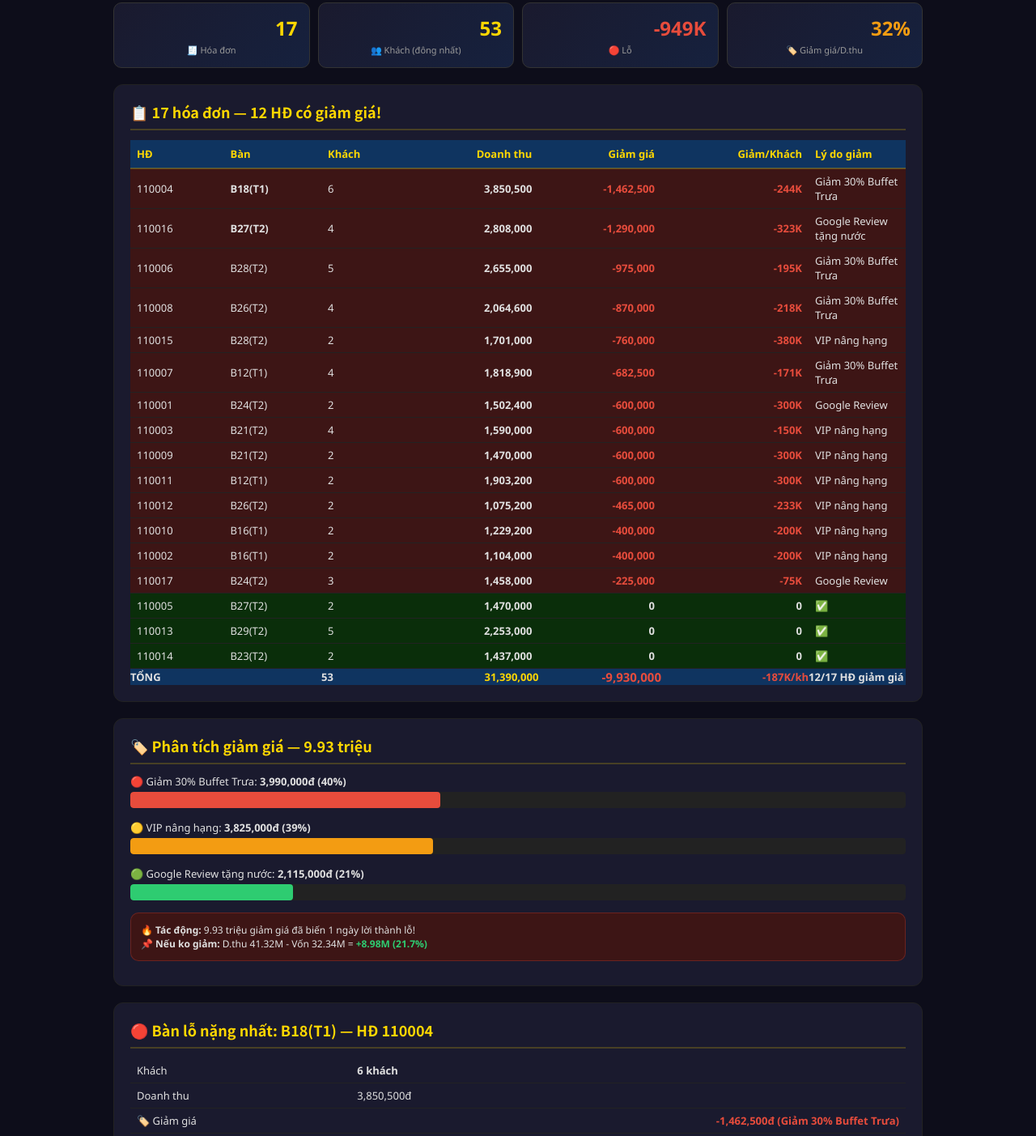
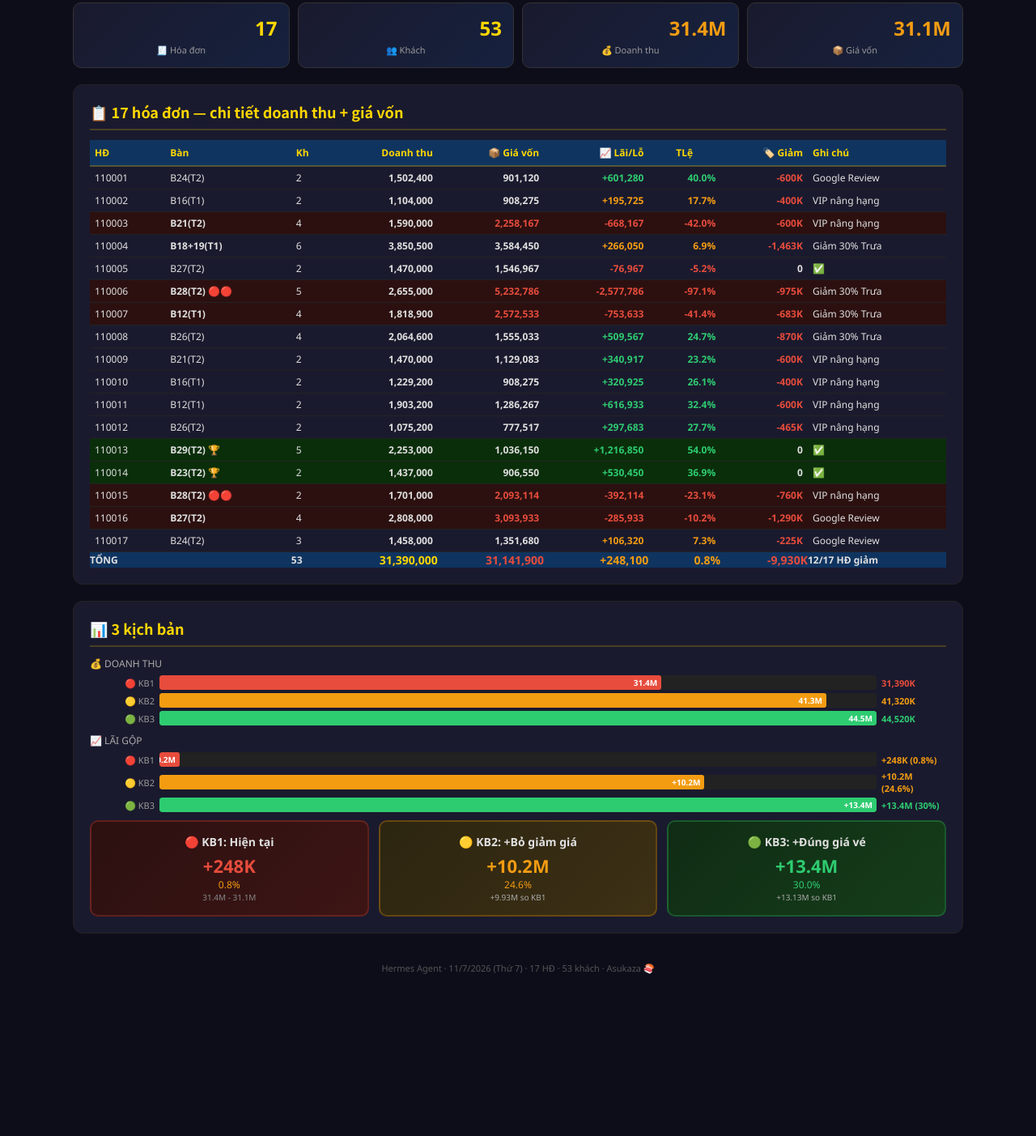
Before and after one commit to dunglan12333/ngay11-7, a plain HTML site: page index.html in a window 1280 px wide. Shown: the part 175-1578 px from the top of the page at 81% size. After the commit the page ends 1423 px from the top, so only its background shows below. Drawn offline with Linux system fonts and the light colour scheme.

Commit message:
Update: thêm giá vốn + 3 kịch bản

```diff
--- a/index.html
+++ b/index.html
@@ -8,7 +8,7 @@
   @import url('https://fonts.googleapis.com/css2?family=Noto+Sans+JP:wght@400;700&display=swap');
   * { margin:0; padding:0; box-sizing:border-box; }
   body { background:#0d0d1a; color:#e0e0e0; font-family:'Segoe UI',Arial,sans-serif; padding:30px 20px; }
-  .container { max-width:1000px; margin:0 auto; }
+  .container { max-width:1100px; margin:0 auto; }
   .header { text-align:center; padding:30px 20px; background:linear-gradient(135deg,#1a1a2e,#16213e); border-radius:16px; border:1px solid #FFD70044; margin-bottom:25px; }
   .header h1 { font-family:'Noto Sans JP',serif; font-size:26px; color:#FFD700; letter-spacing:2px; }
   .header .sub { color:#aaa; margin-top:6px; font-size:13px; }
@@ -20,15 +20,24 @@
   .stat-card.red .num { color:#E74C3C; } .stat-card.orange .num { color:#F39C12; }
   .section { background:#1a1a2e; border-radius:12px; padding:20px; margin-bottom:20px; border:1px solid #222; }
   .section h2 { font-family:'Noto Sans JP',serif; font-size:18px; color:#FFD700; margin-bottom:12px; padding-bottom:8px; border-bottom:2px solid #FFD70033; }
-  table { width:100%; border-collapse:collapse; font-size:13px; }
-  thead th { background:#0f3460; color:#FFD700; padding:8px; text-align:left; border-bottom:2px solid #FFD70044; }
-  tbody td { padding:6px 8px; border-bottom:1px solid #222; }
+  table { width:100%; border-collapse:collapse; font-size:12px; }
+  thead th { background:#0f3460; color:#FFD700; padding:7px 6px; text-align:left; border-bottom:2px solid #FFD70044; }
+  tbody td { padding:5px 6px; border-bottom:1px solid #222; }
   .num { text-align:right; font-weight:bold; }
-  .high-discount { background:#3d1515; }
-  .no-discount { background:#0a2e0a; }
-  .fix-box { background:#0a2e0a; border:1px solid #2ECC7144; border-radius:10px; padding:12px; margin:10px 0; font-size:12px; }
-  .bar { display:inline-block; height:20px; background:#E74C3C; border-radius:3px; vertical-align:middle; }
-  .bar.y { background:#F39C12; } .bar.g { background:#2ECC71; }
+  .scenarios { display:grid; grid-template-columns:repeat(3,1fr); gap:12px; }
+  .scenario { border-radius:10px; padding:15px; text-align:center; }
+  .scenario h3 { font-size:14px; margin-bottom:5px; }
+  .scenario .big { font-size:22px; font-weight:bold; }
+  .scenario.red { background:linear-gradient(135deg,#2c1010,#3d1515); border:2px solid #E74C3C44; }
+  .scenario.yellow { background:linear-gradient(135deg,#2c2510,#3d3015); border:2px solid #F39C1244; }
+  .scenario.green { background:linear-gradient(135deg,#102c14,#153d1a); border:2px solid #2ECC7144; }
+  .scenario.red .big { color:#E74C3C; } .scenario.yellow .big { color:#F39C12; } .scenario.green .big { color:#2ECC71; }
+  .bar-chart { margin:10px 0; }
+  .bar-row { display:flex; align-items:center; gap:6px; margin-bottom:4px; }
+  .bar-lbl { width:80px; text-align:right; font-size:11px; color:#999; flex-shrink:0; }
+  .bar-trk { flex:1; height:18px; background:#222; border-radius:3px; overflow:hidden; }
+  .bar-fl { height:100%; border-radius:3px; display:flex; align-items:center; justify-content:flex-end; padding-right:5px; font-size:10px; font-weight:bold; color:#fff; min-width:25px; }
+  .bar-v { width:80px; font-size:11px; font-weight:bold; }
   .footer { text-align:center; padding:15px; color:#555; font-size:11px; }
 </style>
 </head>
@@ -36,93 +45,94 @@
 <div class="container">
   <div class="header">
     <h1>🔴 BÁO CÁO CHI TIẾT NGÀY 11/7/2026</h1>
-    <div class="sub">Thứ 7 — Nhà hàng Asukaza — Ngày lỗ duy nhất trong tháng 7</div>
+    <div class="sub">Thứ 7 · 17 hóa đơn · 53 khách · 31,390,000đ · <strong style="color:#F39C12">Gần hòa vốn +0.8%</strong></div>
   </div>
 
   <div class="stats">
     <div class="stat-card gold"><div class="num">17</div><div class="label">🧾 Hóa đơn</div></div>
-    <div class="stat-card gold"><div class="num">53</div><div class="label">👥 Khách (đông nhất)</div></div>
-    <div class="stat-card red"><div class="num">-949K</div><div class="label">🔴 Lỗ</div></div>
-    <div class="stat-card orange"><div class="num">32%</div><div class="label">🏷️ Giảm giá/D.thu</div></div>
+    <div class="stat-card gold"><div class="num">53</div><div class="label">👥 Khách</div></div>
+    <div class="stat-card orange"><div class="num">31.4M</div><div class="label">💰 Doanh thu</div></div>
+    <div class="stat-card orange"><div class="num">31.1M</div><div class="label">📦 Giá vốn</div></div>
   </div>
 
+  <!-- TABLE WITH COST -->
   <div class="section">
-    <h2>📋 17 hóa đơn — 12 HĐ có giảm giá!</h2>
+    <h2>📋 17 hóa đơn — chi tiết doanh thu + giá vốn</h2>
     <table>
-      <thead><tr><th>HĐ</th><th>Bàn</th><th>Khách</th><th style="text-align:right">Doanh thu</th><th style="text-align:right">Giảm giá</th><th style="text-align:right">Giảm/Khách</th><th style="width:120px">Lý do giảm</th></tr></thead>
+      <thead><tr><th>HĐ</th><th>Bàn</th><th>Kh</th><th style="text-align:right">Doanh thu</th><th style="text-align:right">📦 Giá vốn</th><th style="text-align:right">📈 Lãi/Lỗ</th><th style="text-align:center">TLệ</th><th style="text-align:right">🏷️ Giảm</th><th>Ghi chú</th></tr></thead>
       <tbody>
-        <tr class="high-discount"><td>110004</td><td><strong>B18(T1)</strong></td><td>6</td><td class="num">3,850,500</td><td class="num" style="color:#E74C3C;font-weight:bold">-1,462,500</td><td class="num" style="color:#E74C3C">-244K</td><td>Giảm 30% Buffet Trưa</td></tr>
-        <tr class="high-discount"><td>110016</td><td><strong>B27(T2)</strong></td><td>4</td><td class="num">2,808,000</td><td class="num" style="color:#E74C3C;font-weight:bold">-1,290,000</td><td class="num" style="color:#E74C3C">-323K</td><td>Google Review tặng nước</td></tr>
-        <tr class="high-discount"><td>110006</td><td>B28(T2)</td><td>5</td><td class="num">2,655,000</td><td class="num" style="color:#E74C3C">-975,000</td><td class="num" style="color:#E74C3C">-195K</td><td>Giảm 30% Buffet Trưa</td></tr>
-        <tr class="high-discount"><td>110008</td><td>B26(T2)</td><td>4</td><td class="num">2,064,600</td><td class="num" style="color:#E74C3C">-870,000</td><td class="num" style="color:#E74C3C">-218K</td><td>Giảm 30% Buffet Trưa</td></tr>
-        <tr class="high-discount"><td>110015</td><td>B28(T2)</td><td>2</td><td class="num">1,701,000</td><td class="num" style="color:#E74C3C">-760,000</td><td class="num" style="color:#E74C3C">-380K</td><td>VIP nâng hạng</td></tr>
-        <tr class="high-discount"><td>110007</td><td>B12(T1)</td><td>4</td><td class="num">1,818,900</td><td class="num" style="color:#E74C3C">-682,500</td><td class="num" style="color:#E74C3C">-171K</td><td>Giảm 30% Buffet Trưa</td></tr>
-        <tr class="high-discount"><td>110001</td><td>B24(T2)</td><td>2</td><td class="num">1,502,400</td><td class="num" style="color:#E74C3C">-600,000</td><td class="num" style="color:#E74C3C">-300K</td><td>Google Review</td></tr>
-        <tr class="high-discount"><td>110003</td><td>B21(T2)</td><td>4</td><td class="num">1,590,000</td><td class="num" style="color:#E74C3C">-600,000</td><td class="num" style="color:#E74C3C">-150K</td><td>VIP nâng hạng</td></tr>
-        <tr class="high-discount"><td>110009</td><td>B21(T2)</td><td>2</td><td class="num">1,470,000</td><td class="num" style="color:#E74C3C">-600,000</td><td class="num" style="color:#E74C3C">-300K</td><td>VIP nâng hạng</td></tr>
-        <tr class="high-discount"><td>110011</td><td>B12(T1)</td><td>2</td><td class="num">1,903,200</td><td class="num" style="color:#E74C3C">-600,000</td><td class="num" style="color:#E74C3C">-300K</td><td>VIP nâng hạng</td></tr>
-        <tr class="high-discount"><td>110012</td><td>B26(T2)</td><td>2</td><td class="num">1,075,200</td><td class="num" style="color:#E74C3C">-465,000</td><td class="num" style="color:#E74C3C">-233K</td><td>VIP nâng hạng</td></tr>
-        <tr class="high-discount"><td>110010</td><td>B16(T1)</td><td>2</td><td class="num">1,229,200</td><td class="num" style="color:#E74C3C">-400,000</td><td class="num" style="color:#E74C3C">-200K</td><td>VIP nâng hạng</td></tr>
-        <tr class="high-discount"><td>110002</td><td>B16(T1)</td><td>2</td><td class="num">1,104,000</td><td class="num" style="color:#E74C3C">-400,000</td><td class="num" style="color:#E74C3C">-200K</td><td>VIP nâng hạng</td></tr>
-        <tr class="high-discount"><td>110017</td><td>B24(T2)</td><td>3</td><td class="num">1,458,000</td><td class="num" style="color:#E74C3C">-225,000</td><td class="num" style="color:#E74C3C">-75K</td><td>Google Review</td></tr>
-        <tr class="no-discount"><td>110005</td><td>B27(T2)</td><td>2</td><td class="num">1,470,000</td><td class="num">0</td><td class="num">0</td><td>✅</td></tr>
-        <tr class="no-discount"><td>110013</td><td>B29(T2)</td><td>5</td><td class="num">2,253,000</td><td class="num">0</td><td class="num">0</td><td>✅</td></tr>
-        <tr class="no-discount"><td>110014</td><td>B23(T2)</td><td>2</td><td class="num">1,437,000</td><td class="num">0</td><td class="num">0</td><td>✅</td></tr>
+        <tr><td>110001</td><td>B24(T2)</td><td>2</td><td class="num">1,502,400</td><td class="num">901,120</td><td class="num" style="color:#2ECC71">+601,280</td><td class="num" style="color:#2ECC71">40.0%</td><td class="num" style="color:#E74C3C">-600K</td><td>Google Review</td></tr>
+        <tr><td>110002</td><td>B16(T1)</td><td>2</td><td class="num">1,104,000</td><td class="num">908,275</td><td class="num" style="color:#F39C12">+195,725</td><td class="num" style="color:#F39C12">17.7%</td><td class="num" style="color:#E74C3C">-400K</td><td>VIP nâng hạng</td></tr>
+        <tr style="background:#2c1010"><td>110003</td><td><strong>B21(T2)</strong></td><td>4</td><td class="num">1,590,000</td><td class="num" style="color:#E74C3C">2,258,167</td><td class="num" style="color:#E74C3C;font-weight:bold">-668,167</td><td class="num" style="color:#E74C3C">-42.0%</td><td class="num" style="color:#E74C3C">-600K</td><td>VIP nâng hạng</td></tr>
+        <tr><td>110004</td><td><strong>B18+19(T1)</strong></td><td>6</td><td class="num">3,850,500</td><td class="num">3,584,450</td><td class="num" style="color:#F39C12">+266,050</td><td class="num" style="color:#F39C12">6.9%</td><td class="num" style="color:#E74C3C">-1,463K</td><td>Giảm 30% Trưa</td></tr>
+        <tr><td>110005</td><td>B27(T2)</td><td>2</td><td class="num">1,470,000</td><td class="num">1,546,967</td><td class="num" style="color:#E74C3C">-76,967</td><td class="num" style="color:#E74C3C">-5.2%</td><td class="num">0</td><td>✅</td></tr>
+        <tr style="background:#2c1010"><td>110006</td><td><strong>B28(T2) 🔴🔴</strong></td><td>5</td><td class="num">2,655,000</td><td class="num" style="color:#E74C3C">5,232,786</td><td class="num" style="color:#E74C3C;font-weight:bold">-2,577,786</td><td class="num" style="color:#E74C3C">-97.1%</td><td class="num" style="color:#E74C3C">-975K</td><td>Giảm 30% Trưa</td></tr>
+        <tr style="background:#2c1010"><td>110007</td><td><strong>B12(T1)</strong></td><td>4</td><td class="num">1,818,900</td><td class="num" style="color:#E74C3C">2,572,533</td><td class="num" style="color:#E74C3C;font-weight:bold">-753,633</td><td class="num" style="color:#E74C3C">-41.4%</td><td class="num" style="color:#E74C3C">-683K</td><td>Giảm 30% Trưa</td></tr>
+        <tr><td>110008</td><td>B26(T2)</td><td>4</td><td class="num">2,064,600</td><td class="num">1,555,033</td><td class="num" style="color:#2ECC71">+509,567</td><td class="num" style="color:#2ECC71">24.7%</td><td class="num" style="color:#E74C3C">-870K</td><td>Giảm 30% Trưa</td></tr>
+        <tr><td>110009</td><td>B21(T2)</td><td>2</td><td class="num">1,470,000</td><td class="num">1,129,083</td><td class="num" style="color:#2ECC71">+340,917</td><td class="num" style="color:#2ECC71">23.2%</td><td class="num" style="color:#E74C3C">-600K</td><td>VIP nâng hạng</td></tr>
+        <tr><td>110010</td><td>B16(T1)</td><td>2</td><td class="num">1,229,200</td><td class="num">908,275</td><td class="num" style="color:#2ECC71">+320,925</td><td class="num" style="color:#2ECC71">26.1%</td><td class="num" style="color:#E74C3C">-400K</td><td>VIP nâng hạng</td></tr>
+        <tr><td>110011</td><td>B12(T1)</td><td>2</td><td class="num">1,903,200</td><td class="num">1,286,267</td><td class="num" style="color:#2ECC71">+616,933</td><td class="num" style="color:#2ECC71">32.4%</td><td class="num" style="color:#E74C3C">-600K</td><td>VIP nâng hạng</td></tr>
+        <tr><td>110012</td><td>B26(T2)</td><td>2</td><td class="num">1,075,200</td><td class="num">777,517</td><td class="num" style="color:#2ECC71">+297,683</td><td class="num" style="color:#2ECC71">27.7%</td><td class="num" style="color:#E74C3C">-465K</td><td>VIP nâng hạng</td></tr>
+        <tr style="background:#0a2e0a"><td>110013</td><td><strong>B29(T2) 🏆</strong></td><td>5</td><td class="num">2,253,000</td><td class="num">1,036,150</td><td class="num" style="color:#2ECC71;font-weight:bold">+1,216,850</td><td class="num" style="color:#2ECC71;font-weight:bold">54.0%</td><td class="num">0</td><td>✅</td></tr>
+        <tr style="background:#0a2e0a"><td>110014</td><td><strong>B23(T2) 🏆</strong></td><td>2</td><td class="num">1,437,000</td><td class="num">906,550</td><td class="num" style="color:#2ECC71;font-weight:bold">+530,450</td><td class="num" style="color:#2ECC71;font-weight:bold">36.9%</td><td class="num">0</td><td>✅</td></tr>
+        <tr style="background:#2c1010"><td>110015</td><td><strong>B28(T2) 🔴🔴</strong></td><td>2</td><td class="num">1,701,000</td><td class="num" style="color:#E74C3C">2,093,114</td><td class="num" style="color:#E74C3C;font-weight:bold">-392,114</td><td class="num" style="color:#E74C3C">-23.1%</td><td class="num" style="color:#E74C3C">-760K</td><td>VIP nâng hạng</td></tr>
+        <tr style="background:#2c1010"><td>110016</td><td><strong>B27(T2)</strong></td><td>4</td><td class="num">2,808,000</td><td class="num" style="color:#E74C3C">3,093,933</td><td class="num" style="color:#E74C3C;font-weight:bold">-285,933</td><td class="num" style="color:#E74C3C">-10.2%</td><td class="num" style="color:#E74C3C">-1,290K</td><td>Google Review</td></tr>
+        <tr><td>110017</td><td>B24(T2)</td><td>3</td><td class="num">1,458,000</td><td class="num">1,351,680</td><td class="num" style="color:#F39C12">+106,320</td><td class="num" style="color:#F39C12">7.3%</td><td class="num" style="color:#E74C3C">-225K</td><td>Google Review</td></tr>
       </tbody>
       <tfoot>
         <tr style="background:#0f3460;font-weight:bold">
-          <td colspan="2">TỔNG</td><td>53</td>
-          <td class="num" style="color:#FFD700">31,390,000</td>
-          <td class="num" style="color:#E74C3C;font-size:15px">-9,930,000</td>
-          <td class="num" style="color:#E74C3C">-187K/kh</td><td>12/17 HĐ giảm giá</td>
+          <td>TỔNG</td><td></td><td>53</td>
+          <td class="num" style="color:#FFD700;font-size:14px">31,390,000</td>
+          <td class="num" style="color:#E74C3C;font-size:14px">31,141,900</td>
+          <td class="num" style="color:#F39C12;font-size:14px">+248,100</td>
+          <td class="num" style="color:#F39C12;font-size:14px">0.8%</td>
+          <td class="num" style="color:#E74C3C;font-size:14px">-9,930K</td>
+          <td>12/17 HĐ giảm</td>
         </tr>
       </tbody>
     </table>
   </div>
 
-  <!-- GIẢM GIÁ THEO LOẠI -->
+  <!-- 3 SCENARIOS -->
   <div class="section">
-    <h2>🏷️ Phân tích giảm giá — 9.93 triệu</h2>
+    <h2>📊 3 kịch bản</h2>
 
-    <div style="margin-bottom:15px;">
-      <div style="font-size:13px;margin-bottom:4px;">🔴 Giảm 30% Buffet Trưa: <strong>3,990,000đ (40%)</strong></div>
-      <div style="height:20px;background:#222;border-radius:4px;overflow:hidden;">
-        <div style="height:100%;width:40%;background:#E74C3C;border-radius:4px;"></div>
-      </div>
-    </div>
-    <div style="margin-bottom:15px;">
-      <div style="font-size:13px;margin-bottom:4px;">🟡 VIP nâng hạng: <strong>3,825,000đ (39%)</strong></div>
-      <div style="height:20px;background:#222;border-radius:4px;overflow:hidden;">
-        <div style="height:100%;width:39%;background:#F39C12;border-radius:4px;"></div>
-      </div>
-    </div>
-    <div>
-      <div style="font-size:13px;margin-bottom:4px;">🟢 Google Review tặng nước: <strong>2,115,000đ (21%)</strong></div>
-      <div style="height:20px;background:#222;border-radius:4px;overflow:hidden;">
-        <div style="height:100%;width:21%;background:#2ECC71;border-radius:4px;"></div>
-      </div>
+    <div class="bar-chart">
+      <div style="font-size:12px;color:#aaa;margin-bottom:6px;">💰 DOANH THU</div>
+      <div class="bar-row"><div class="bar-lbl">🔴 KB1</div><div class="bar-trk"><div class="bar-fl" style="width:70%;background:#E74C3C">31.4M</div></div><div class="bar-v" style="color:#E74C3C">31,390K</div></div>
+      <div class="bar-row"><div class="bar-lbl">🟡 KB2</div><div class="bar-trk"><div class="bar-fl" style="width:93%;background:#F39C12">41.3M</div></div><div class="bar-v" style="color:#F39C12">41,320K</div></div>
+      <div class="bar-row"><div class="bar-lbl">🟢 KB3</div><div class="bar-trk"><div class="bar-fl" style="width:100%;background:#2ECC71">44.5M</div></div><div class="bar-v" style="color:#2ECC71">44,520K</div></div>
+
+      <div style="font-size:12px;color:#aaa;margin:10px 0 6px;">📈 LÃI GỘP</div>
+      <div class="bar-row"><div class="bar-lbl">🔴 KB1</div><div class="bar-trk"><div class="bar-fl" style="width:2%;background:#E74C3C">+0.2M</div></div><div class="bar-v" style="color:#F39C12">+248K (0.8%)</div></div>
+      <div class="bar-row"><div class="bar-lbl">🟡 KB2</div><div class="bar-trk"><div class="bar-fl" style="width:76%;background:#F39C12">+10.2M</div></div><div class="bar-v" style="color:#F39C12">+10.2M (24.6%)</div></div>
+      <div class="bar-row"><div class="bar-lbl">🟢 KB3</div><div class="bar-trk"><div class="bar-fl" style="width:100%;background:#2ECC71">+13.4M</div></div><div class="bar-v" style="color:#2ECC71">+13.4M (30%)</div></div>
     </div>
 
-    <div class="fix-box" style="margin-top:15px;background:#3d1515;border-color:#E74C3C44;">
-      <strong>🔥 Tác động:</strong> 9.93 triệu giảm giá đã biến 1 ngày lời thành lỗ!
-      <br>📌 <strong>Nếu ko giảm:</strong> D.thu 41.32M - Vốn 32.34M = <strong style="color:#2ECC71">+8.98M (21.7%)</strong>
+    <div class="scenarios">
+      <div class="scenario red">
+        <h3>🔴 KB1: Hiện tại</h3>
+        <div class="big">+248K</div>
+        <div style="font-size:12px;color:#F39C12">0.8%</div>
+        <div style="font-size:10px;color:#888;">31.4M - 31.1M</div>
+      </div>
+      <div class="scenario yellow">
+        <h3>🟡 KB2: +Bỏ giảm giá</h3>
+        <div class="big" style="color:#F39C12">+10.2M</div>
+        <div style="font-size:12px;color:#F39C12">24.6%</div>
+        <div style="font-size:10px;color:#aaa;">+9.93M so KB1</div>
+      </div>
+      <div class="scenario green">
+        <h3>🟢 KB3: +Đúng giá vé</h3>
+        <div class="big" style="color:#2ECC71">+13.4M</div>
+        <div style="font-size:12px;color:#2ECC71">30.0%</div>
+        <div style="font-size:10px;color:#aaa;">+13.13M so KB1</div>
+      </div>
     </div>
   </div>
 
-  <!-- BÀN LỖ NHẤT -->
-  <div class="section">
-    <h2>🔴 Bàn lỗ nặng nhất: B18(T1) — HĐ 110004</h2>
-    <table>
-      <tr><td>Khách</td><td><strong>6 khách</strong></td></tr>
-      <tr><td>Doanh thu</td><td>3,850,500đ</td></tr>
-      <tr><td>🏷️ Giảm giá</td><td class="num" style="color:#E74C3C">-1,462,500đ (Giảm 30% Buffet Trưa)</td></tr>
-      <tr><td>Giá vốn (ước)</td><td class="num" style="color:#E74C3C">~4,500,000đ</td></tr>
-      <tr style="background:#3d1515;font-weight:bold"><td>Lỗ ước tính</td><td class="num" style="color:#E74C3C;font-size:16px">-2,112,000đ (-55%)</td></tr>
-    </table>
-  </div>
-
   <div class="footer">
-    Hermes Agent · 11/7/2026 · Asukaza 🍣
+    Hermes Agent · 11/7/2026 (Thứ 7) · 17 HĐ · 53 khách · Asukaza 🍣
   </div>
 </div>
 </body>
```
